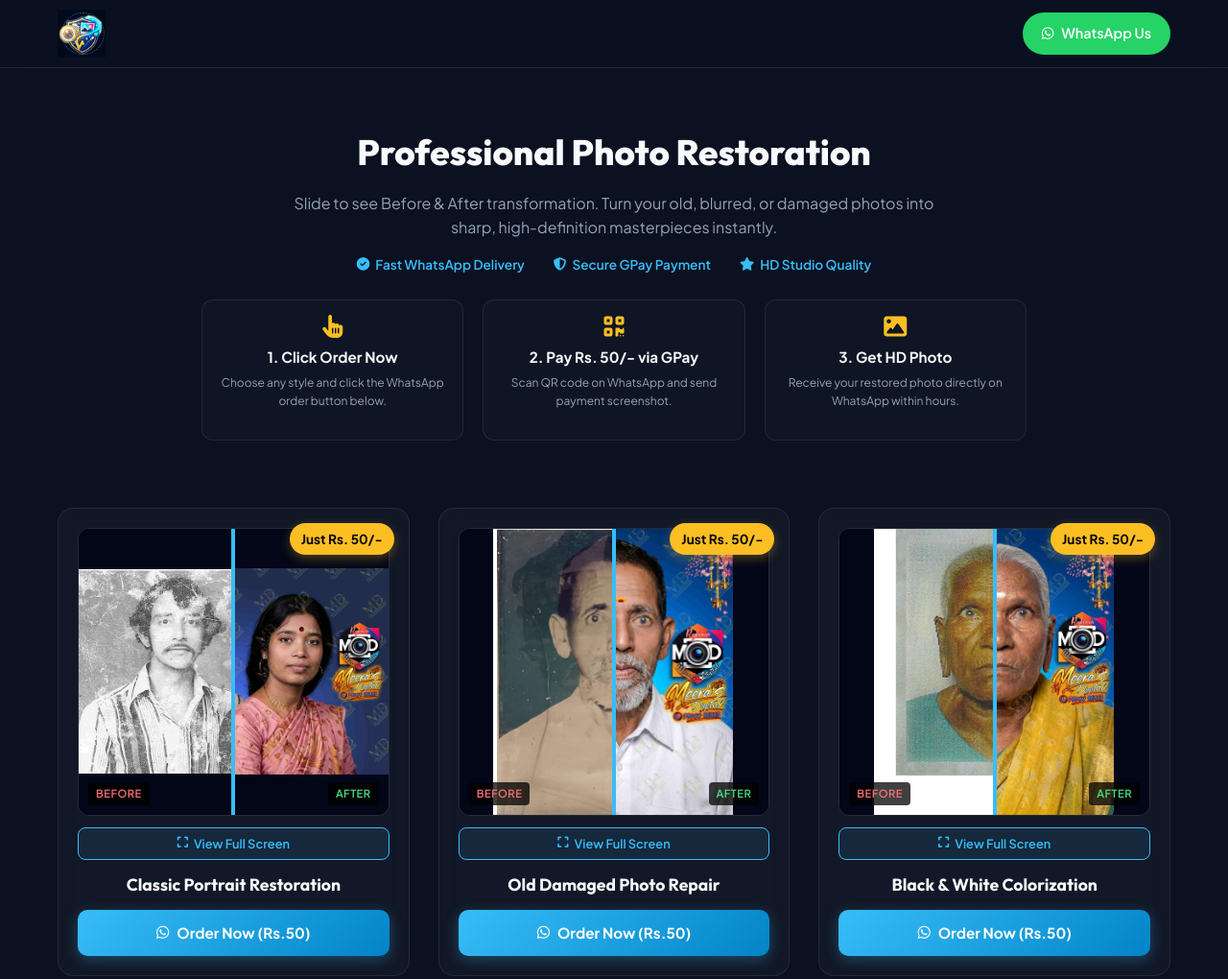
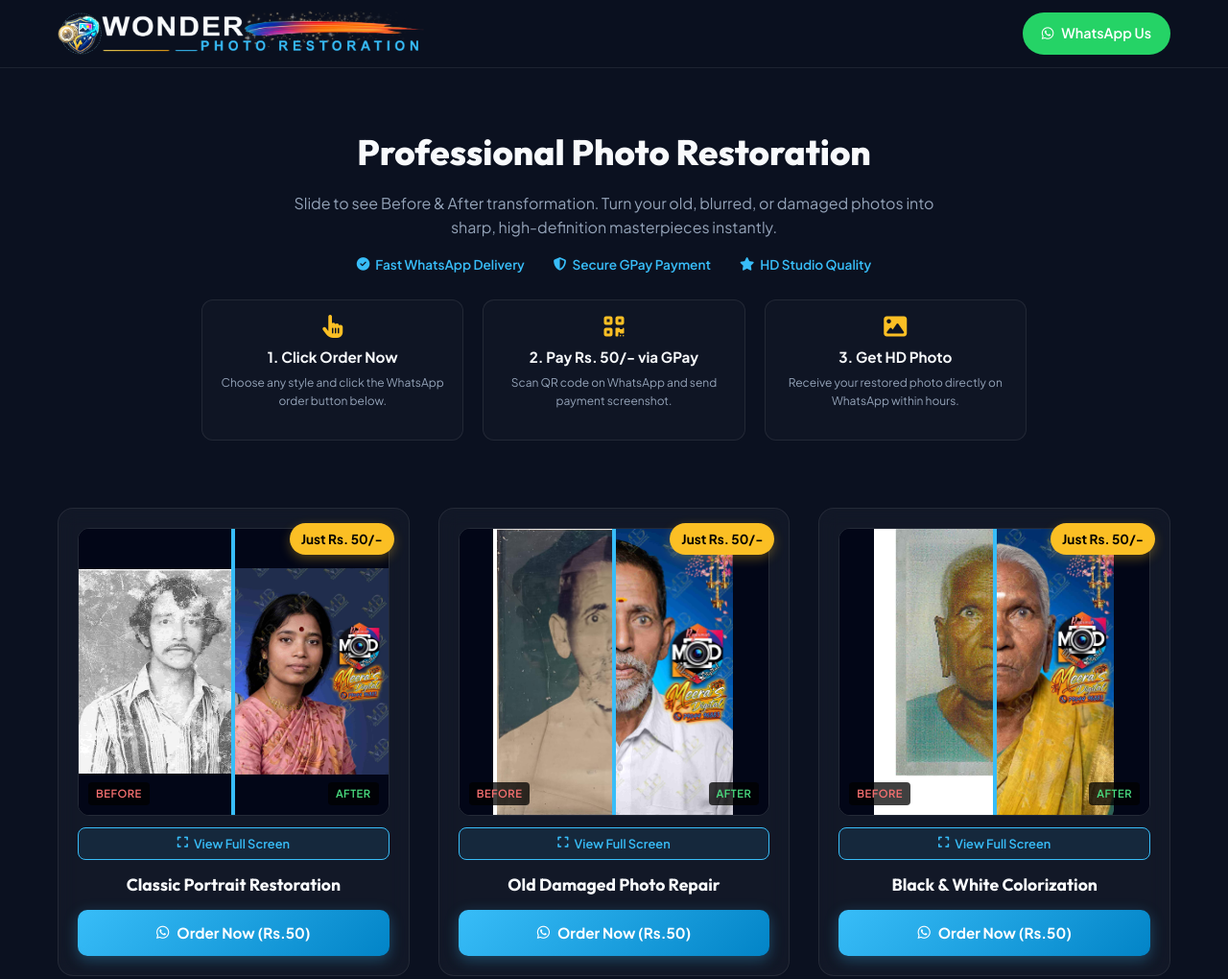
Before and after one commit to Rajalaxthaan/wonderphotorestoration, a plain HTML site: page index.html in a window 1280 px wide. Shown: the top 1020 px of the page at 96% size. Drawn offline with Linux system fonts and the light colour scheme.

Commit message:
Update logo image source in index.html

```diff
--- a/index.html
+++ b/index.html
@@ -135,7 +135,7 @@
     <header class="navbar">
         <div class="container nav-container">
             <a href="#" class="brand-logo-link">
-                <img src="images/Logo.png" alt="Wonder Photo Restoration" class="logo-img">
+                <img src="images/wonder_logo.png" alt="Wonder Photo Restoration" class="logo-img">
             </a>
             <a href="https://wa.me/917904496883?text=Hi,%20I%20want%20to%20restore%20my%20photo.%20Here%20is%20my%20photo%20and%20GPay%20payment%20screenshot:" target="_blank" class="btn-whatsapp">
                 <i class="fab fa-whatsapp"></i> <span>WhatsApp Us</span>
```
